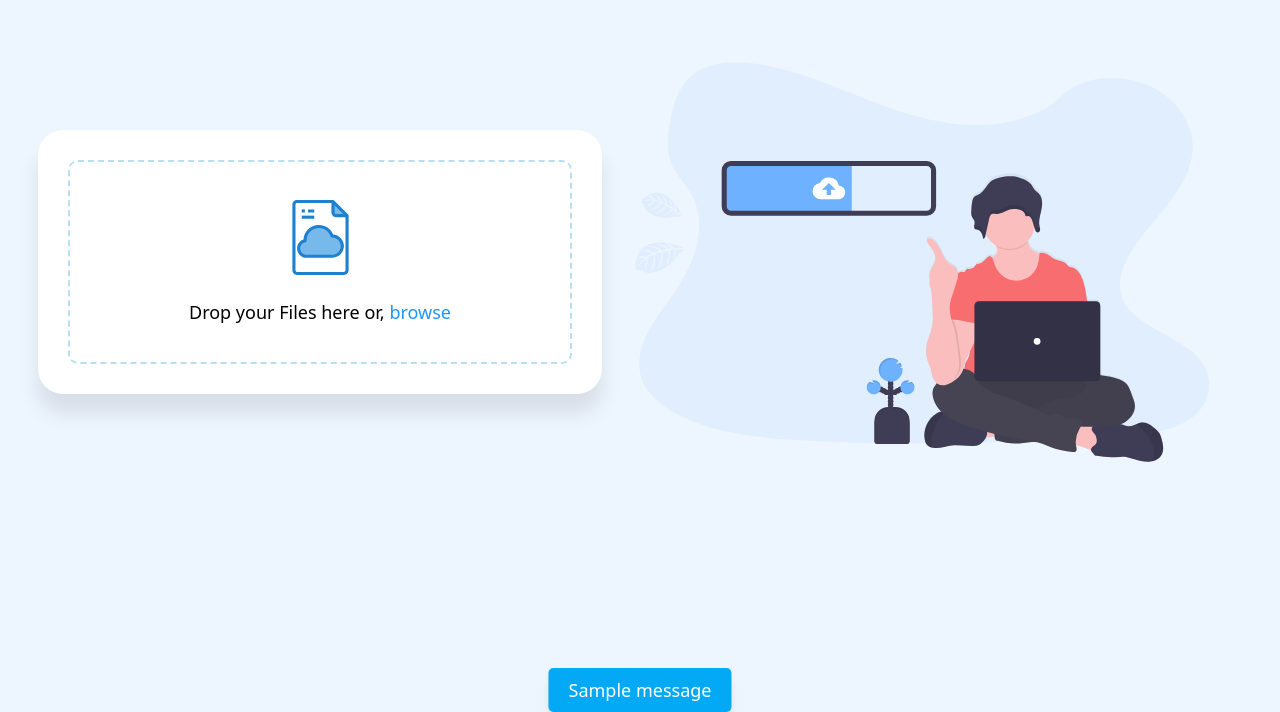
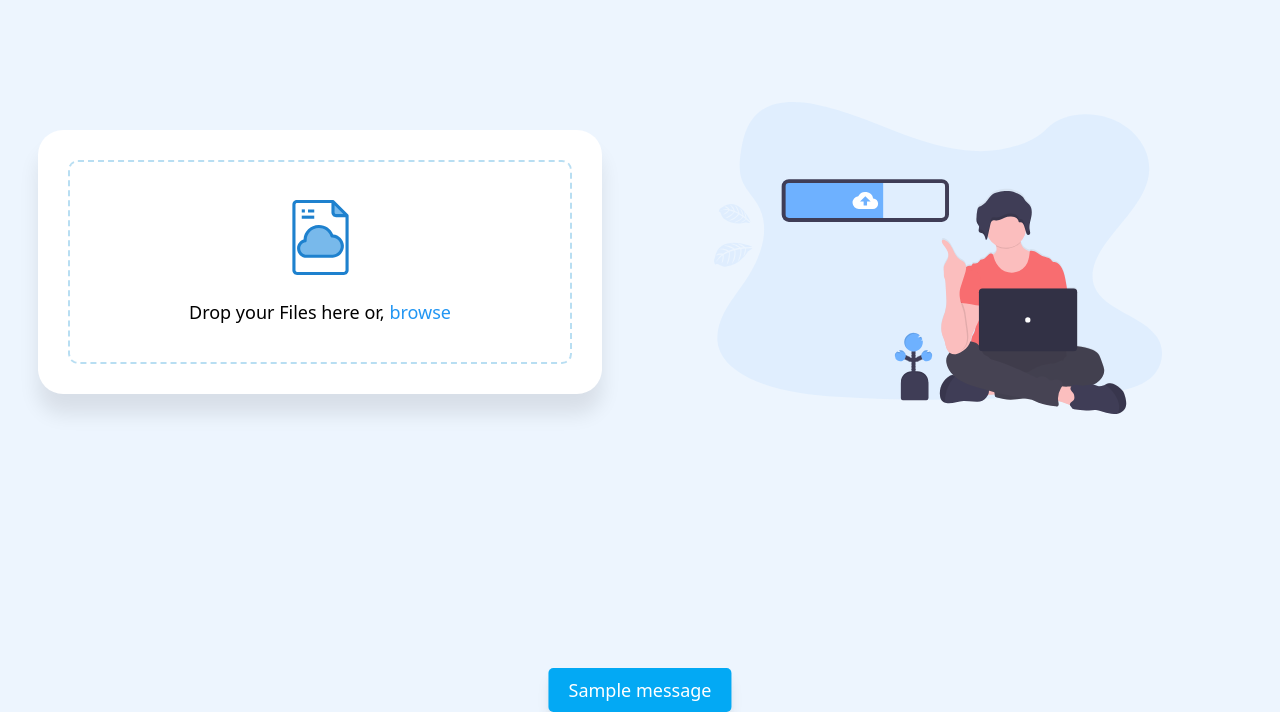
Before and after one commit to bajaj68mohit/KBcloud, a plain HTML site: page index.html in a window 1280 px wide. Shown: the part 138-850 px from the top of the page. Drawn offline with Linux system fonts and the light colour scheme.

Commit message:
vector fix

```diff
--- a/index.html
+++ b/index.html
@@ -64,7 +64,9 @@
             </div>
         </div>
     </section>
-    <div class="image-vector"></div>
+    <div class="image-vector">
+        <img src="./undraw-upload.svg" class="image-vectorr" style="width:50%" />
+    </div>
     <div class="toast">Sample message</div>
     <!-- github fork button -->
     <a href="https://github.com/bajaj68mohit" target="_blank" rel="noopener noreferrer" class="github-corner"
--- a/style.css
+++ b/style.css
@@ -22,8 +22,14 @@ body {
 .image-vector {
   width: 50vw;
   height: 50vh;
-  background: url(/undraw-upload.svg) no-repeat center;
-  background-size: contain;
+  background: no-repeat center;
+  margin-bottom: -5rem;
+}
+.image-vectorr {
+  width: 35vw !important;
+  float: right;
+  margin-right: 5rem;
+  margin-bottom: -40rem;
 }
 
 body,
```
